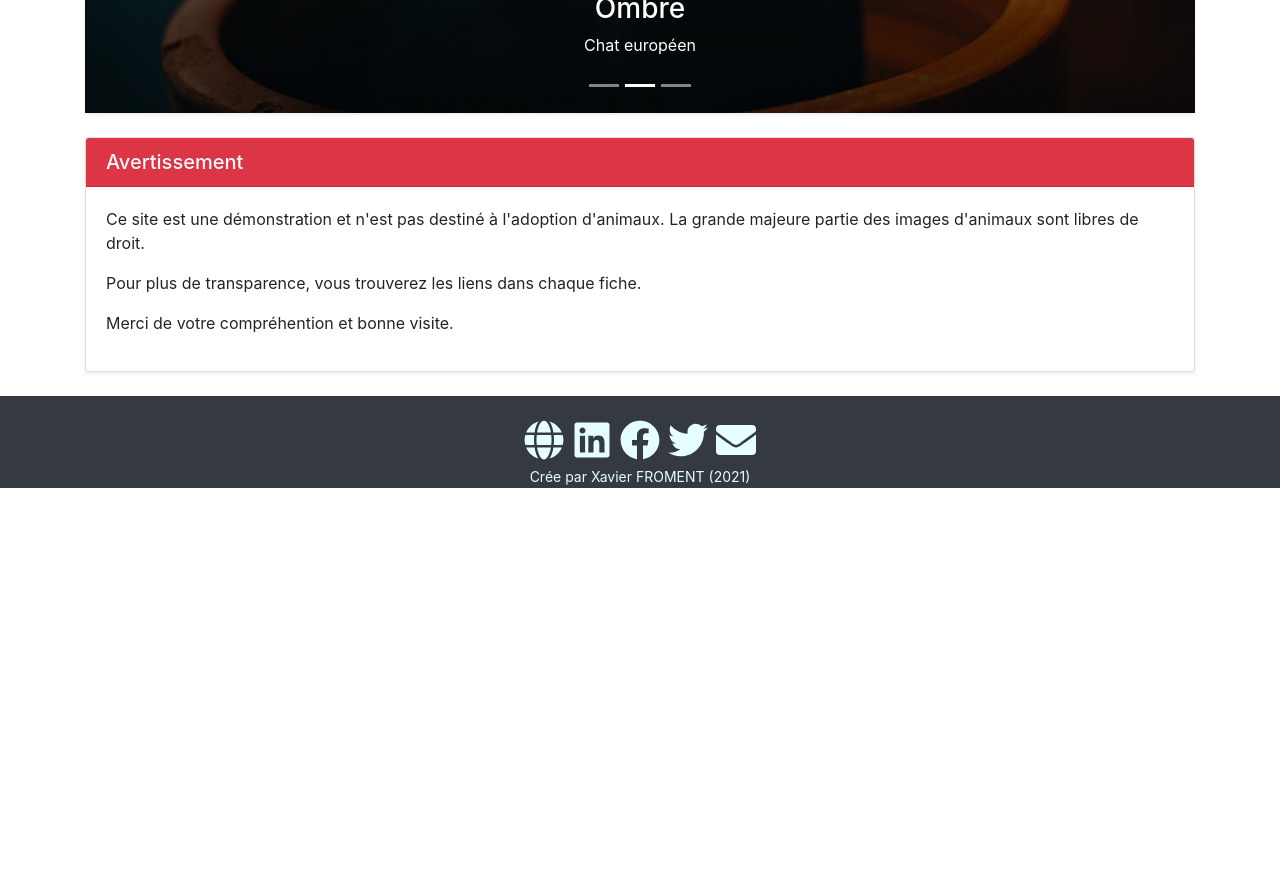
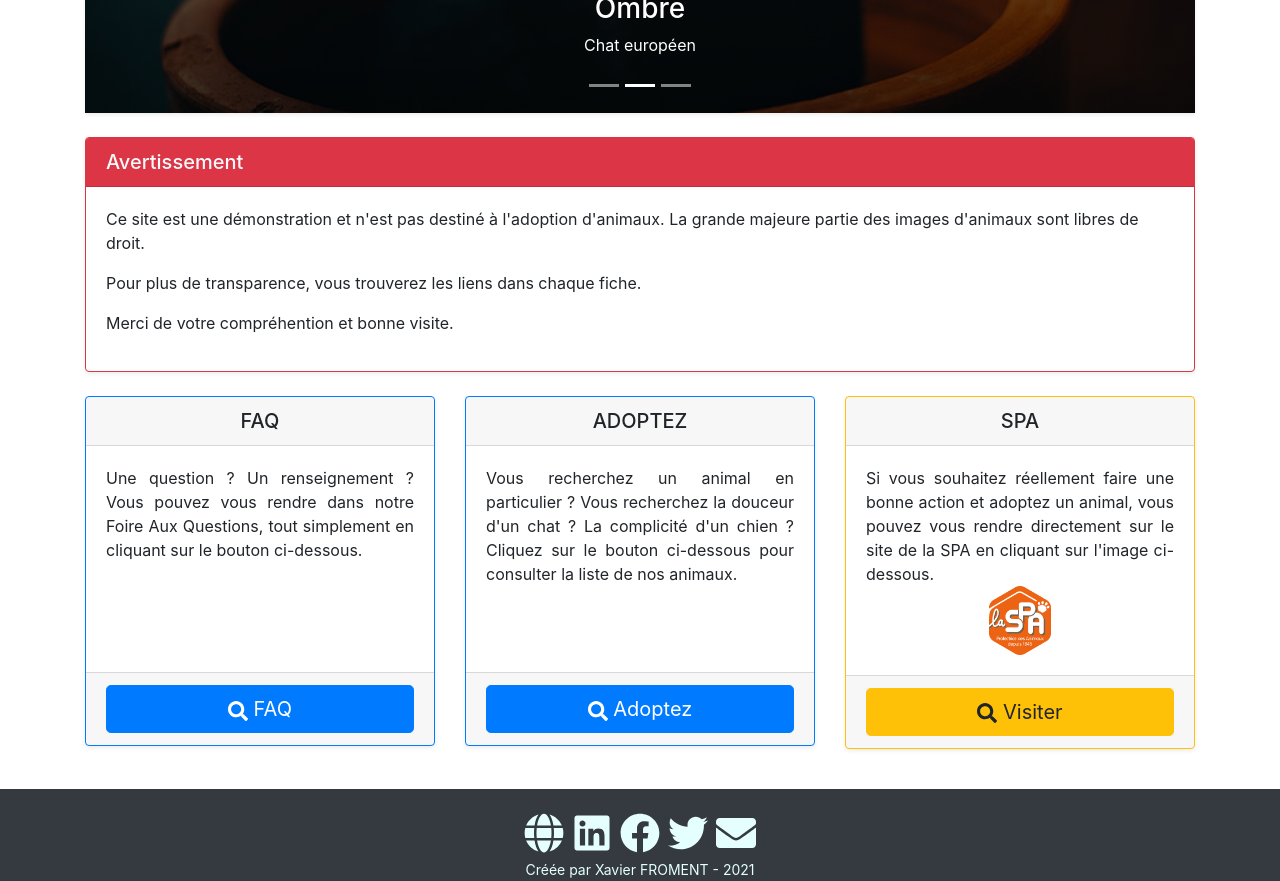
Before and after one commit to xavierfroment/adopt-a-pet, a React (Create React App) app: page / in a window 1280 px wide. Shown: the part 920-1801 px from the top of the page. Before the commit the page ends 1408 px from the top, so only its background shows below. Built offline with nearby package versions, Linux system fonts and the light colour scheme.

Commit message:
adding some cards for homepage

```diff
--- a/src/components/data/Signature.js
+++ b/src/components/data/Signature.js
@@ -14,7 +14,7 @@ export default function Signature() {
         <FaEnvelope onClick={() => (window.location.href="mailto:fromentxavier@gmail.com")} size={40} className="fa-icones"/>
       </div>
       <small>
-        Crée par Xavier FROMENT (2021)
+        Créée par Xavier FROMENT - 2021
       </small>
     </div>
   )
--- a/src/components/home/Disclamer.js
+++ b/src/components/home/Disclamer.js
@@ -2,7 +2,7 @@ import React from 'react'
 
 export default function Disclamer() {
   return (
-    <div className="card shadow-sm">
+    <div className="card shadow-sm border border-danger">
       <h5 className="card-header bg-danger text-light">Avertissement</h5>
       <div className="card-body">
         <p>Ce site est une démonstration et n'est pas destiné à l'adoption d'animaux. La grande majeure partie des images d'animaux sont libres de droit.</p>
--- a/src/components/home/Home.js
+++ b/src/components/home/Home.js
@@ -1,6 +1,7 @@
 import React from 'react'
 import Caroussel from './Caroussel'
 import Disclamer from './Disclamer'
+import Liens from './Liens'
 
 function Home() {
   return (
@@ -11,6 +12,8 @@ function Home() {
       <br/>
       <Disclamer/>
       <br/>
+      <Liens/>
+      <br/>
     </div>
   )
 }
--- /dev/null
+++ b/src/components/home/Liens.js
@@ -0,0 +1,62 @@
+import React from 'react'
+import { FaSearch } from 'react-icons/fa'
+import { Link } from 'react-router-dom'
+import LogoSPA from '../img/LogoSPA.png'
+
+function Liens() {
+  return (
+    <div className="row row-cols-1 row-cols-md-1 row-cols-lg-3 g-4">
+      <div className="col mb-3">
+        <div className="card shadow-sm border border-primary" style={{minHeight:"350px"}}>
+          <h5 className="card-header text-center">FAQ</h5>
+          <div className="card-body text-justify">
+            Une question ? Un renseignement ? Vous pouvez vous rendre dans notre Foire Aux Questions, tout simplement en cliquant sur le bouton ci-dessous.
+          </div>
+          <div className="card-footer text-center">
+            <Link to="/about">
+              <button className="btn btn-primary btn-lg w-100"><FaSearch/> FAQ</button>
+            </Link>
+          </div>
+        </div>
+      </div>
+      <div className="col mb-3">
+        <div className="card shadow-sm border border-primary" style={{minHeight:"350px"}}>
+          <h5 className="card-header text-center">ADOPTEZ</h5>
+          <div className="card-body text-justify">
+            Vous recherchez un animal en particulier ? Vous recherchez la douceur d'un chat ? La complicité d'un chien ? Cliquez sur le bouton ci-dessous pour consulter la liste de nos animaux.
+          </div>
+          <div className="card-footer text-center">
+            <Link to="/adopt">
+              <button className="btn btn-primary btn-lg w-100"><FaSearch/> Adoptez</button>
+            </Link>
+          </div>
+        </div>
+      </div>
+      <div className="col mb-3">
+        <div className="card shadow-sm border border-warning" style={{minHeight:"350px"}}>
+          <h5 className="card-header text-center">SPA</h5>
+          <div className="card-body text-justify">
+            Si vous souhaitez réellement faire une bonne action et adoptez un animal, vous pouvez vous rendre directement sur le site de la SPA en cliquant sur l'image ci-dessous.
+            <br/>
+            <div className="text-center">
+              <img
+                src={LogoSPA}
+                alt="Site de la SPA.fr"
+                style={{maxWidth:"20%"}}
+              />
+            </div>
+          </div>
+          <div className="card-footer text-center">
+            <button
+              className="btn btn-warning btn-lg w-100"
+              onClick={() => window.open("https://www.la-spa.fr/","_blank")}
+              style={{cursor:"pointer"}}
+            ><FaSearch/> Visiter
+            </button>
+          </div>
+        </div>
+      </div>
+    </div>
+  )
+}
+export default Liens
```
Also changed, not shown: src/components/img/LogoSPA.png (added).
